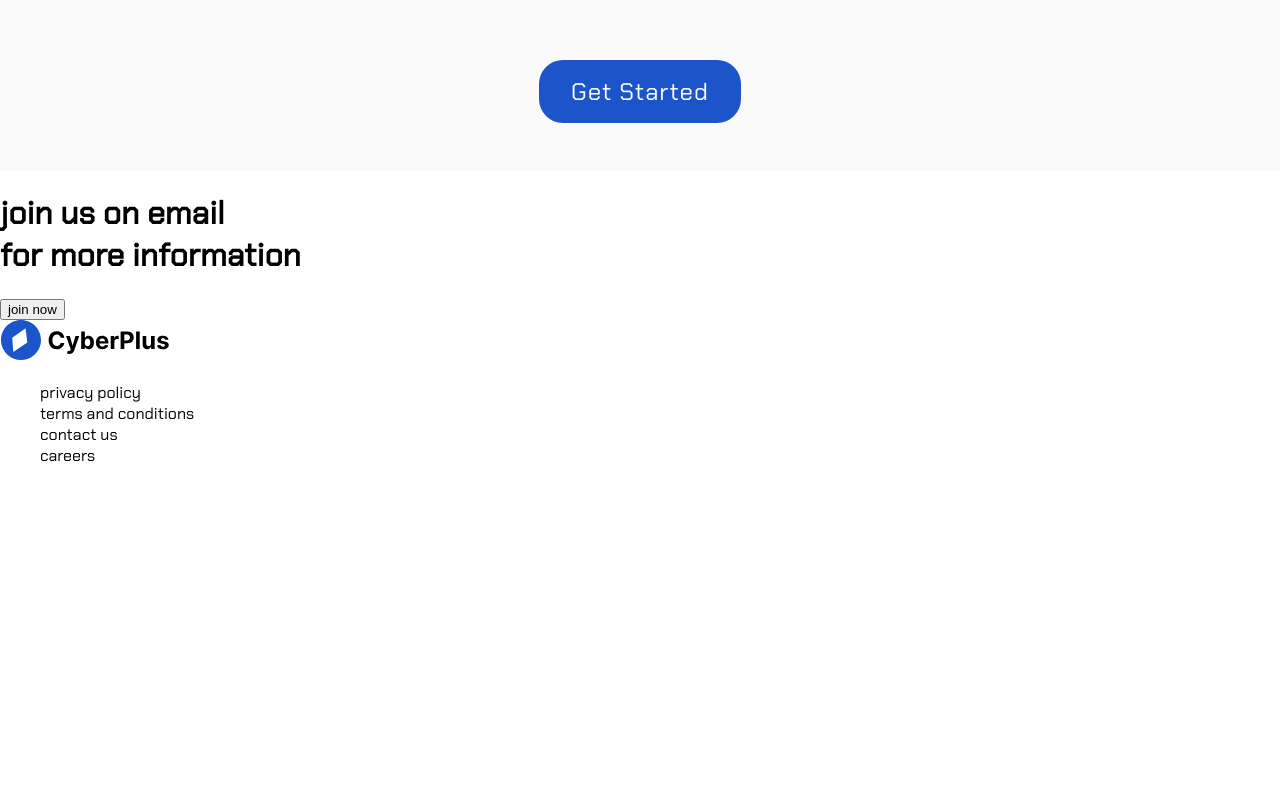
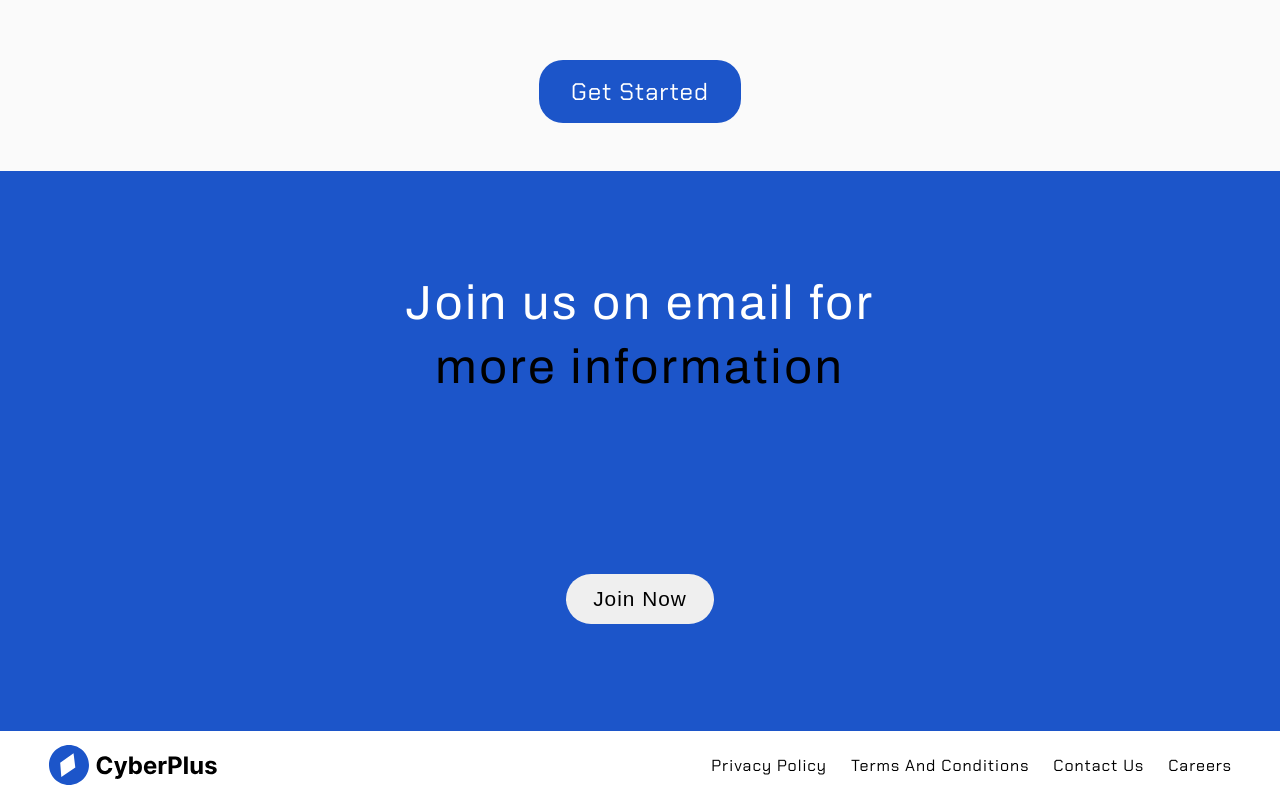
Before and after one commit to shamaemsaqib/CyberPlus-ACM, a React (Create React App) app: page / in a window 1280 px wide. Shown: the part 2702-3502 px from the top of the page. Before the commit the page ends 3184 px from the top, so only its background shows below. Built offline with nearby package versions, Linux system fonts and the light colour scheme.

Commit message:
Styled Contact and Footer Components

```diff
--- a/src/JSX/Contact/Contact.jsx
+++ b/src/JSX/Contact/Contact.jsx
@@ -1,11 +1,13 @@
 import React from "react";
+import "./contact.css";
 
 function Contact() {
   return (
-    <div>
+    <div className="contactContainer">
       <h1>
-        join us on email <br />
-        for more information
+        Join us on email for
+        <br />
+        <span>more information</span>
       </h1>
       <button>join now</button>
     </div>
--- /dev/null
+++ b/src/JSX/Contact/contact.css
@@ -0,0 +1,34 @@
+.contactContainer {
+  font-family: "Archivo", sans-serif;
+  display: grid;
+  grid-template-rows: 1fr 1fr;
+  width: 100%;
+  height: 70vh;
+  place-items: center;
+  background-color: #1c55c9;
+  color: #fff;
+  box-sizing: border-box;
+  padding-top: 2rem;
+}
+
+.contactContainer h1 {
+  font-size: 3rem;
+  text-align: center;
+  letter-spacing: 3px;
+  font-weight: bold;
+  line-height: 4rem;
+}
+
+.contactContainer h1 span {
+  color: #000;
+}
+
+.contactContainer button {
+  text-transform: capitalize;
+  font-size: 1.3rem;
+  padding: 0.8rem 1.7rem;
+  cursor: pointer;
+  letter-spacing: 1px;
+  border: none;
+  border-radius: 5rem;
+}
--- a/src/JSX/Footer/Footer.jsx
+++ b/src/JSX/Footer/Footer.jsx
@@ -1,10 +1,11 @@
 import React from "react";
 import FooterLinks from "./FooterLinks";
 import FooterLogo from "./FooterLogo";
+import "./footer.css";
 
 function Footer() {
   return (
-    <div>
+    <div className="footerContainer">
       <FooterLogo />
       <FooterLinks />
     </div>
--- a/src/JSX/Footer/FooterLinks.jsx
+++ b/src/JSX/Footer/FooterLinks.jsx
@@ -2,11 +2,39 @@ import React from "react";
 
 function FooterLinks() {
   return (
-    <ul>
-      <li className="footerLinks">privacy policy</li>
-      <li className="footerLinks">terms and conditions</li>
-      <li className="footerLinks">contact us</li>
-      <li className="footerLinks">careers</li>
+    <ul className="footerLinksContainer">
+      <a
+        href="http://"
+        className="singleFooterLink"
+        target="_blank"
+        rel="noopener noreferrer"
+      >
+        <li>privacy policy</li>
+      </a>
+      <a
+        href="http://"
+        className="singleFooterLink"
+        target="_blank"
+        rel="noopener noreferrer"
+      >
+        <li>terms and conditions</li>
+      </a>
+      <a
+        href="http://"
+        className="singleFooterLink"
+        target="_blank"
+        rel="noopener noreferrer"
+      >
+        <li>contact us</li>
+      </a>
+      <a
+        href="http://"
+        className="singleFooterLink"
+        target="_blank"
+        rel="noopener noreferrer"
+      >
+        <li>careers</li>
+      </a>
     </ul>
   );
 }
--- a/src/JSX/Footer/FooterLogo.jsx
+++ b/src/JSX/Footer/FooterLogo.jsx
@@ -2,7 +2,7 @@ import React from "react";
 import logoLight from "../../Assets/logo_light.svg";
 
 function FooterLogo() {
-  return <img src={logoLight} alt="" />;
+  return <img id="footerImg" src={logoLight} alt="" />;
 }
 
 export default FooterLogo;
--- /dev/null
+++ b/src/JSX/Footer/footer.css
@@ -0,0 +1,15 @@
+.footerContainer {
+  display: flex;
+  flex-direction: row;
+  color: #000;
+  place-items: center;
+  justify-content: space-between;
+  padding: 0.5rem 3rem;
+}
+
+.footerLinksContainer {
+  display: flex;
+  gap: 1.5rem;
+  text-transform: capitalize;
+  letter-spacing: 1px;
+}
--- a/src/index.css
+++ b/src/index.css
@@ -21,7 +21,7 @@ code {
 
 a {
   text-decoration: none;
-  color: white;
+  color: inherit;
 }
 
 ul {
```
